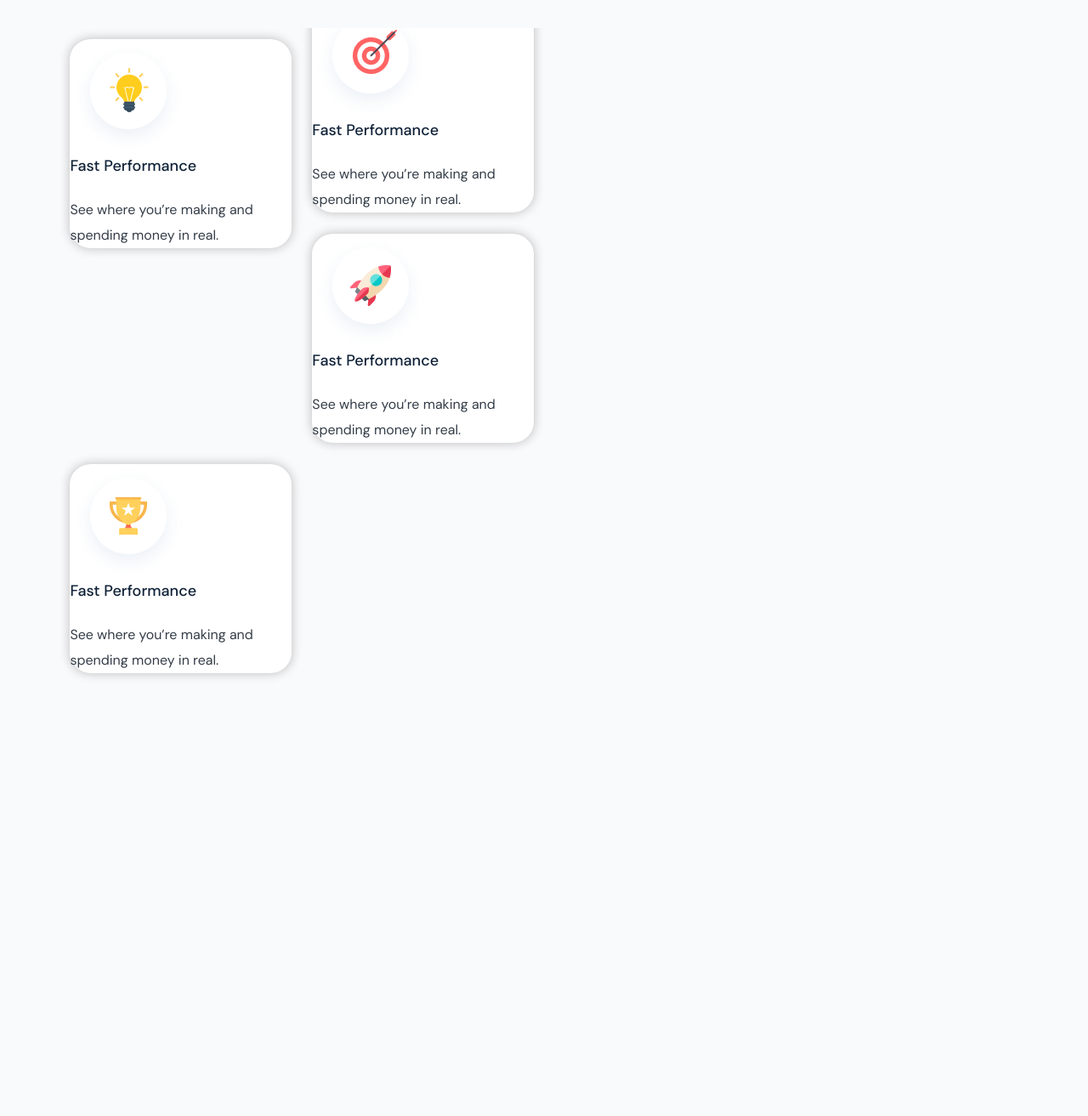
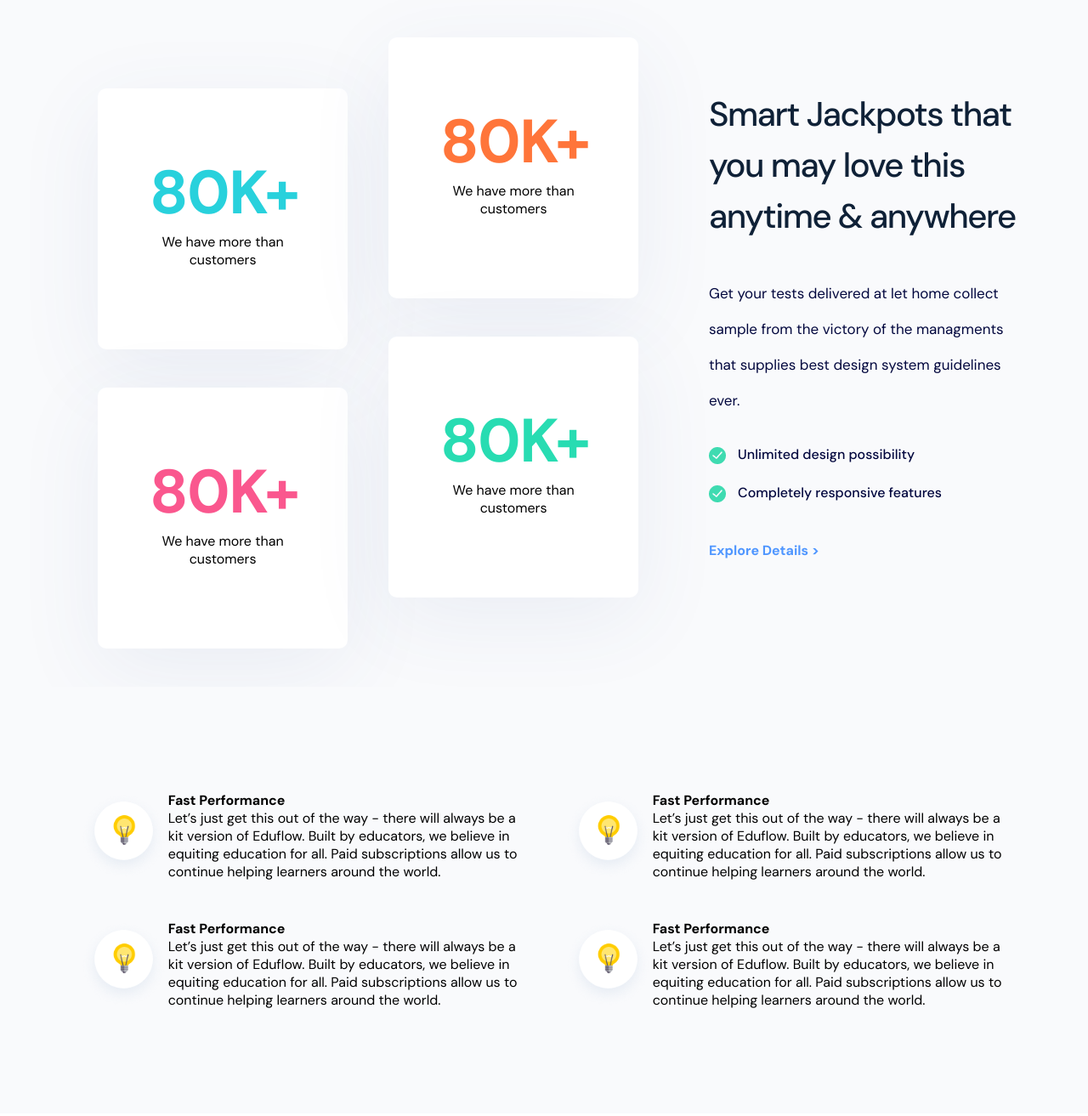
Before and after one commit to onuproy/sass-classic, a plain HTML site: page index.html in a window 1280 px wide. Shown: the part 1740-3053 px from the top of the page at 85% size. Drawn offline with Linux system fonts and the light colour scheme.

Commit message:
last update

```diff
--- a/assets/css/style.css
+++ b/assets/css/style.css
@@ -5,6 +5,7 @@ body{
   font-weight: 400;
   font-size: 16px;
 }
+
 * {
   box-sizing: border-box;
   padding: 0;
@@ -268,7 +269,7 @@ img{
   margin: 3%;
   overflow: hidden;
 }
-.un_content h2 {
+.un_content_top h2 {
   font-weight: 500;
   font-size: 18px;
   line-height: 23px;
@@ -276,7 +277,7 @@ img{
   color: #0F2137;
   padding-bottom: 25px;
 }
-.un_content p {
+.un_content_top p {
   line-height: 30px;
   color: #343D48;
 }
@@ -284,27 +285,114 @@ img{
 /*Smart Css */
 .smart_section{
   background: #F9FAFC;
-  padding-top: 100px;
-  padding-bottom: 100%;
+  padding-top: 171px;
+  padding-bottom: 120;
   overflow: hidden;
 }
 .smart_box_full_area{
-  width: 50%;
+  width: 60%;
   float: left;
-  overflow: hidden;
 }
 
-
 .smart_single_item {
-  width: 46%;
+  width: 86%;
   float: left;
-  margin: 2%;
   background: white;
-  border: 1px solid #DDD;
-  border-radius: 10%;
   box-sizing: border-box;
-  box-shadow: 0 0 12px #c4c4c4;
+  margin: 0px 45px 45px 45px;
+  box-shadow: 0px 25px 100px rgba(69, 88, 157, 0.08);
+  border-radius: 10px;
 }
 .item_tow{
   margin-top: -30px;
 }
+
+.smart_left_box {
+  width: 50%;
+  float: left;
+}
+.smart_right_box {
+  width: 50%;
+  float: left;
+  margin-top: -60px;
+}
+.un_content {
+  padding: 95px 61px;
+  text-align: center;
+}
+.un_content h1 {
+  font-weight: 700;
+  font-size: 72px;
+  line-height: 55px;
+  text-align: center;
+  letter-spacing: -1.5px;
+  color: #28D1DC;
+  padding-bottom: 20px;
+}
+
+.smart_left_box .smart_single_item:nth-child(2) .un_content h1{
+  color: #FA578E;
+}
+.smart_right_box .smart_single_item:nth-child(1) .un_content h1{
+  color: #FF753A;
+}
+.smart_right_box .smart_single_item:nth-child(2) .un_content h1{
+  color: #28DCB2;
+}
+.smart_content_area {
+  width: 40%;
+  float: left;
+}
+.right_content_smart {
+  padding-left: 80px;
+}
+.right_content_smart h1 {
+  font-weight: 500;
+  font-size: 40px;
+  line-height: 60px;
+  letter-spacing: -1.5px;
+  color: #0F2137;
+}
+
+.right_content_smart p {
+  font-size: 17px;
+  line-height: 42px;
+  color: #02073E;
+  padding-top: 40px;
+  padding-bottom: 20px;
+}
+
+.export_btn {
+  margin-top: 25px;
+}
+.export_btn a {
+  font-weight: 700;
+  font-size: 16px;
+  line-height: 42px;
+  color: #4F96FF;
+  display: inline-block;
+}
+.right_content_smart ul li{font-weight: 500;font-size: 16px;line-height: 45px;color: #02073E;}
+.right_content_smart ul li img{margin-right: 10px;}
+
+/*Amazing Area Css */
+.amazing_area_section {
+  background: #F9FAFC;
+  padding-top: 100px;
+  padding-bottom: 100px;
+  overflow: hidden;
+}
+.amazing_single_item {
+  width: 46%;
+  float: left;
+  margin: 2%;
+}
+
+.az_icon {
+  width: 20%;
+  float: left;
+}
+.az_content {
+  width: 80%;
+  float: left;
+}
--- a/index.html
+++ b/index.html
@@ -85,7 +85,7 @@
 						<div class="un_image">
 							<img src="assets/photos/unlimited/icon_1.png" alt="Icon">
 						</div>
-						<div class="un_content">
+						<div class="un_content_top">
 							<h2>Fast Performance</h2>
 							<p>See where you’re making and spending money in real.</p>
 						</div>
@@ -96,7 +96,7 @@
 						<div class="un_image">
 							<img src="assets/photos/unlimited/icon_2.png" alt="Icon">
 						</div>
-						<div class="un_content">
+						<div class="un_content_top">
 							<h2>Fast Performance</h2>
 							<p>See where you’re making and spending money in real.</p>
 						</div>
@@ -107,7 +107,7 @@
 						<div class="un_image">
 							<img src="assets/photos/unlimited/icon_3.png" alt="Icon">
 						</div>
-						<div class="un_content">
+						<div class="un_content_top">
 							<h2>Fast Performance</h2>
 							<p>See where you’re making and spending money in real.</p>
 						</div>
@@ -118,7 +118,7 @@
 						<div class="un_image">
 							<img src="assets/photos/unlimited/icon_4.png" alt="Icon">
 						</div>
-						<div class="un_content">
+						<div class="un_content_top">
 							<h2>Fast Performance</h2>
 							<p>See where you’re making and spending money in real.</p>
 						</div>
@@ -127,60 +127,127 @@
 				</div>
 			</div>
 		</section>
+		<!-- Smart Section   -->
 		<section class="smart_section">
 			<div class="container_custom">
 				<div class="smart_box_full_area">
 					<div class="smart_box_area">
-						<!-- Single item -->
-						<div class="smart_single_item">
-							<div class="un_image">
-								<img src="assets/photos/unlimited/icon_1.png" alt="Icon">
+						<div class="smart_left_box">
+							<!-- Single item -->
+							<div class="smart_single_item">
+								<div class="un_content">
+									<h1>80K+</h1>
+									<p>We have more than customers</p>
+								</div>
 							</div>
-							<div class="un_content">
-								<h2>Fast Performance</h2>
-								<p>See where you’re making and spending money in real.</p>
+							<!-- Single item -->
+							<!-- Single item -->
+							<div class="smart_single_item">
+								<div class="un_content">
+									<h1>80K+</h1>
+									<p>We have more than customers</p>
+								</div>
 							</div>
+							<!-- Single item -->
+
 						</div>
-						<!-- Single item -->
-						<!-- Single item -->
-						<div class="smart_single_item item_tow">
-							<div class="un_image">
-								<img src="assets/photos/unlimited/icon_2.png" alt="Icon">
+						<!-- Right Content  -->
+						<div class="smart_right_box">
+							<!-- Single item -->
+							<div class="smart_single_item">
+								<div class="un_content">
+									<h1>80K+</h1>
+									<p>We have more than customers</p>
+								</div>
 							</div>
-							<div class="un_content">
-								<h2>Fast Performance</h2>
-								<p>See where you’re making and spending money in real.</p>
+							<!-- Single item -->
+							<!-- Single item -->
+							<div class="smart_single_item">
+								<div class="un_content">
+									<h1>80K+</h1>
+									<p>We have more than customers</p>
+								</div>
 							</div>
+							<!-- Single item -->
 						</div>
-						<!-- Single item -->
 					</div>
-					<div class="smart_box_area">
-						<!-- Single item -->
-						<div class="smart_single_item">
-							<div class="un_image">
-								<img src="assets/photos/unlimited/icon_3.png" alt="Icon">
-							</div>
-							<div class="un_content">
-								<h2>Fast Performance</h2>
-								<p>See where you’re making and spending money in real.</p>
-							</div>
+
+				</div>
+				<!-- Content  -->
+				<div class="smart_content_area">
+					<div class="right_content_smart">
+						<h1>Smart Jackpots that you may love this anytime & anywhere</h1>
+						<p>Get your tests delivered at let home collect sample from the victory of the managments that supplies best design system guidelines ever.</p>
+						<ul>
+							<li><img src="assets/photos/check-green.png" alt="Icon"> Unlimited design possibility</li>
+							<li><img src="assets/photos/check-green.png" alt="Icon"> Completely responsive features</li>
+						</ul>
+						<div class="export_btn">
+							<a href="#">Explore Details ></a>
 						</div>
-						<!-- Single item -->
-						<!-- Single item -->
-						<div class="smart_single_item">
-							<div class="un_image">
-								<img src="assets/photos/unlimited/icon_4.png" alt="Icon">
-							</div>
-							<div class="un_content">
-								<h2>Fast Performance</h2>
-								<p>See where you’re making and spending money in real.</p>
-							</div>
+					</div>
+				</div>
+				<!-- Content  -->
+			</div>
+		</section>
+		<!-- End Unlimited Section  -->
+
+		<!-- Amazing Area  -->
+		<section class="amazing_area_section">
+			<div class="container_custom">
+				<div class="amazing_area">
+					<!-- Single item  -->
+					<div class="amazing_single_item">
+						<div class="az_icon">
+							<img src="assets/photos/amazing/amazing-icon.png" alt="Icon">
 						</div>
-						<!-- Single item -->
+						<div class="az_content">
+							<h4>Fast Performance</h4>
+							<p>Let’s just get this out of the way - there will always be a kit version of Eduflow. Built by educators, we believe in equiting education for all. Paid subscriptions allow us to continue helping learners around the world.</p>
+						</div>
 					</div>
+					<!-- Single item  -->
+					<!-- Single item  -->
+					<div class="amazing_single_item">
+						<div class="az_icon">
+							<img src="assets/photos/amazing/amazing-icon.png" alt="Icon">
+						</div>
+						<div class="az_content">
+							<h4>Fast Performance</h4>
+							<p>Let’s just get this out of the way - there will always be a kit version of Eduflow. Built by educators, we believe in equiting education for all. Paid subscriptions allow us to continue helping learners around the world.</p>
+						</div>
+					</div>
+					<!-- Single item  -->
+					<!-- Single item  -->
+					<div class="amazing_single_item">
+						<div class="az_icon">
+							<img src="assets/photos/amazing/amazing-icon.png" alt="Icon">
+						</div>
+						<div class="az_content">
+							<h4>Fast Performance</h4>
+							<p>Let’s just get this out of the way - there will always be a kit version of Eduflow. Built by educators, we believe in equiting education for all. Paid subscriptions allow us to continue helping learners around the world.</p>
+						</div>
+					</div>
+					<!-- Single item  -->
+					<!-- Single item  -->
+					<div class="amazing_single_item">
+						<div class="az_icon">
+							<img src="assets/photos/amazing/amazing-icon.png" alt="Icon">
+						</div>
+						<div class="az_content">
+							<h4>Fast Performance</h4>
+							<p>Let’s just get this out of the way - there will always be a kit version of Eduflow. Built by educators, we believe in equiting education for all. Paid subscriptions allow us to continue helping learners around the world.</p>
+						</div>
+					</div>
+					<!-- Single item  -->
 				</div>
 			</div>
 		</section>
-		<!-- End Unlimited Section  -->
+		<!-- Amazing Area  -->
+
+
+
+
+
 	</body>
 </html>
```
Also changed, not shown: assets/photos/amazing/amazing-icon.png (added), assets/photos/check-green.png (added).
